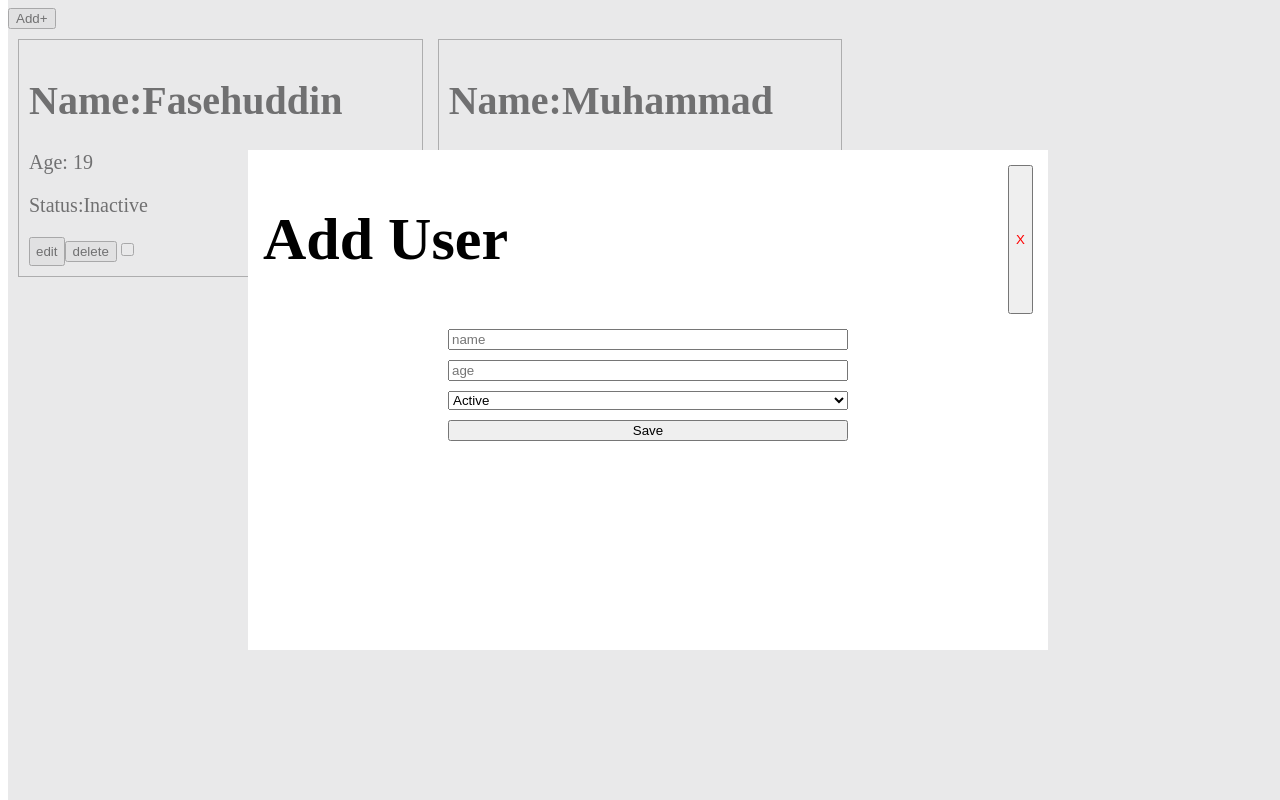
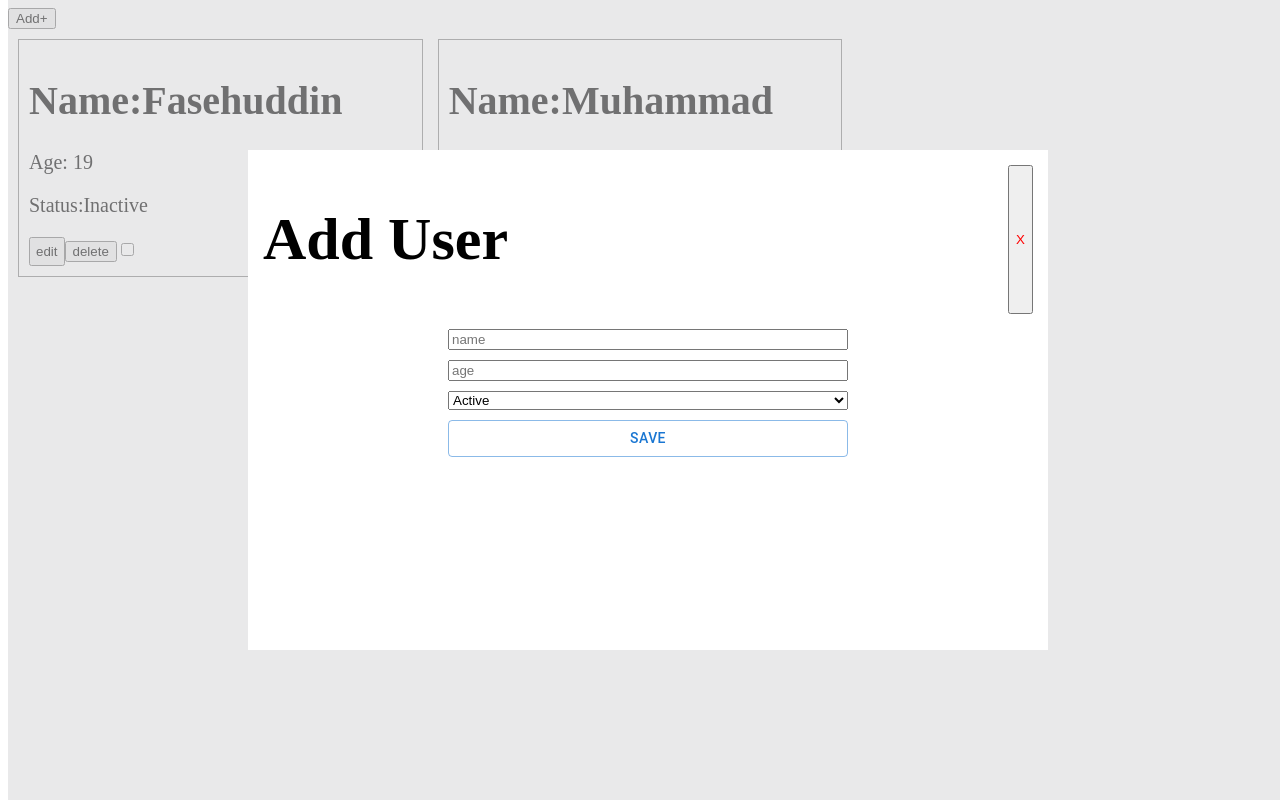
Before and after one commit to ganievabdullo727-web/React1, a React (Vite) app: page / in a window 1280 px wide. Both pictures are taken after a click on the button "Add+". Built offline with nearby package versions, Linux system fonts and the light colour scheme.

Commit message:
day4 bn barnch

```diff
--- a/package.json
+++ b/package.json
@@ -10,6 +10,9 @@
     "preview": "vite preview"
   },
   "dependencies": {
+    "@emotion/react": "^11.14.0",
+    "@emotion/styled": "^11.14.1",
+    "@mui/material": "^9.5.0",
     "react": "^19.2.8",
     "react-dom": "^19.2.8"
   },
--- a/src/App.jsx
+++ b/src/App.jsx
@@ -1,5 +1,6 @@
 import React, { useState } from 'react'
 import Modal from './Modal'
+import { Button } from '@mui/material'
 
 const App = () => {
   const [data,setData] = useState([{
@@ -70,14 +71,14 @@
     <option value="true">Active</option>
     <option value="false">Inactive</option>
   </select>
-  <button className='border border-green-400 p-[10px] rounded-2xl text-green-500  text-xl' type='submit'>Save</button>
+  <Button variant="outlined" type="submit">Save</Button>
 </form>
 </Modal>
 <Modal open={openEdit} setOpen={setOpenEdit} title="Edit">
 <form  onSubmit={handleSubmitEdit} style={{display:'grid', width:"50%", margin:"0 auto", gap:"10px"}} action="">
   <input value={elemEdit?.name} onChange={(e)=>setElemEdit((prev)=>({...prev,name:e.target.value}))} name='name' placeholder='name' className='border border-grey p-[10px] rounded-lg' type="text" />
   <input value={elemEdit?.age} onChange={(e)=>setElemEdit((prev)=>({...prev,age:e.target.value}))} name='age' placeholder='age' className='border border-grey p-[10px] rounded-lg' type="text" />
-  <button className='border border-green-400 p-[10px] rounded-2xl text-green-500  text-xl' type='submit'>Save</button>
+  <Button variant="outlined" type="submit">Save</Button>
 </form>
 </Modal>
 
```
Also changed, not shown: 1 other file (tests, documents, lock files or other folders).
